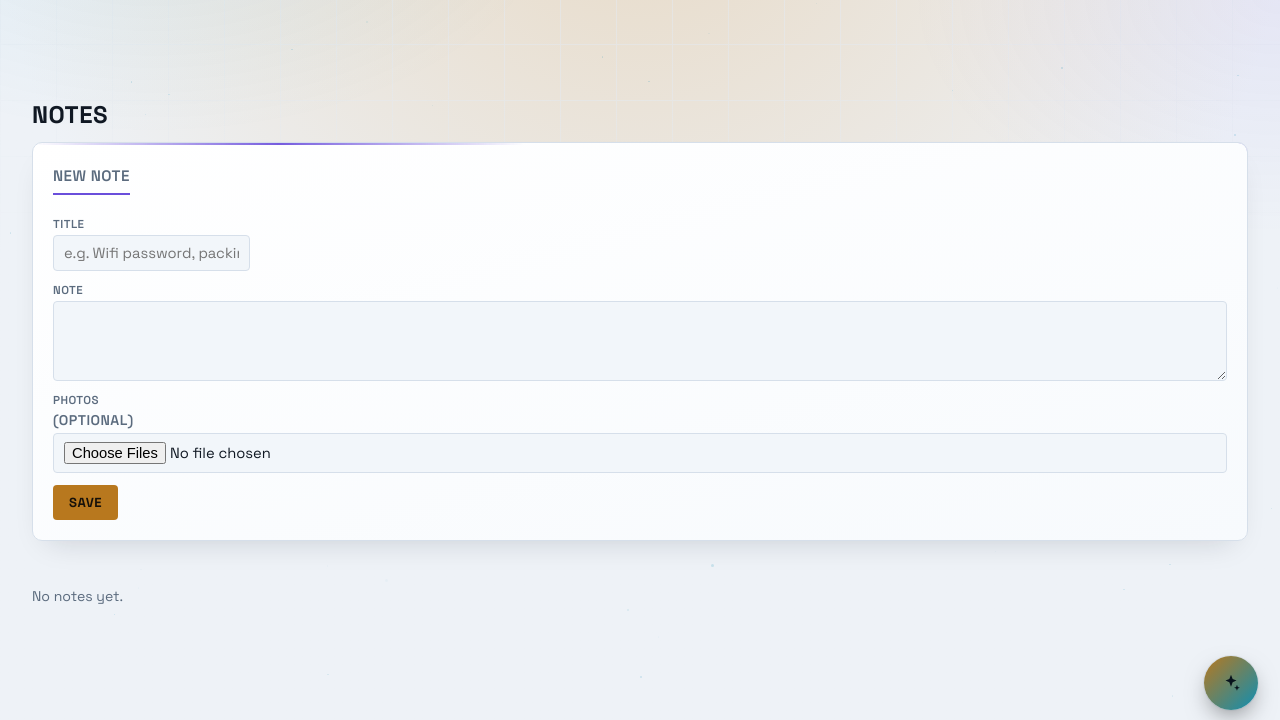
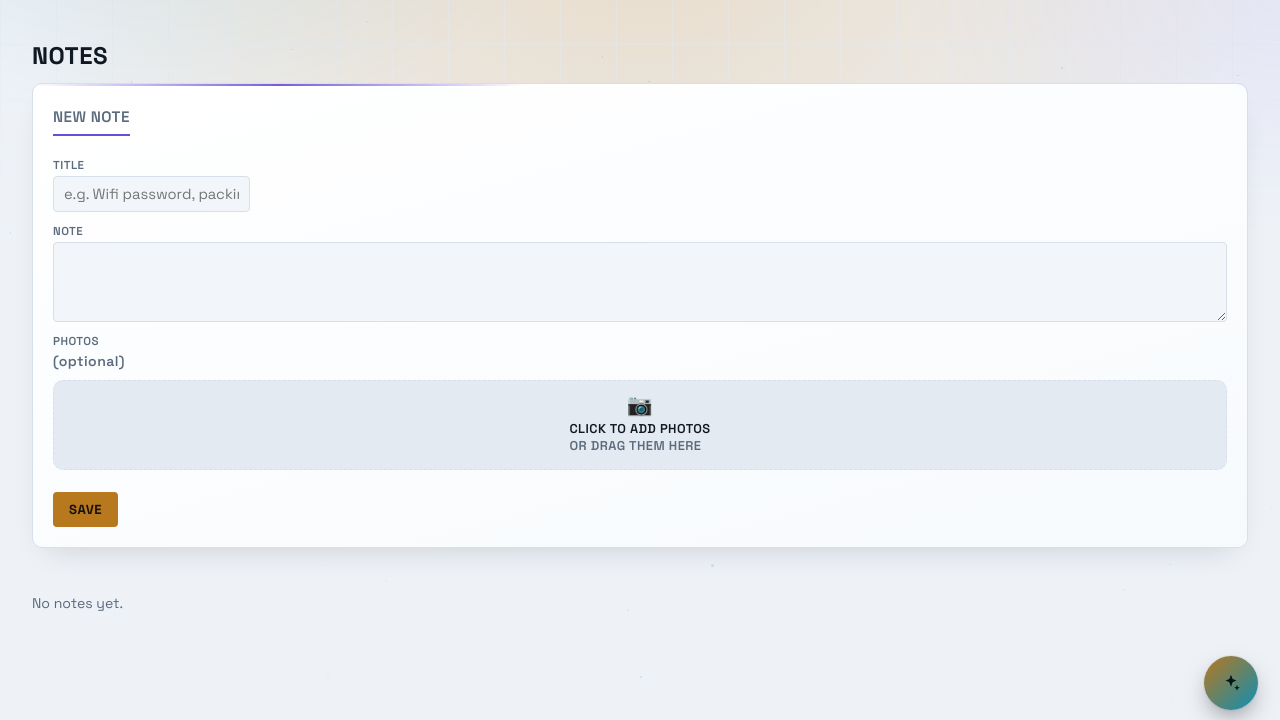
Before and after one commit to zementaye/lifehub, a Flask app: page /notes in a window 1280 px wide. Shown: the part 68-788 px from the top of the page. Run offline with Flask 3, Linux system fonts and the light colour scheme; the visitor is signed in with stand-in values (Sample User, id 1); data comes from the database, SQL or seed files in the repository; data that the repository does not hold is empty; parts of the project's set-up code (start-up, migrations or seed data) failed here and were passed over; some libraries are stand-ins or nearby versions.

Commit message:
Style the note photo upload as a dropzone

```diff
--- a/static/style.css
+++ b/static/style.css
@@ -791,6 +791,11 @@ body.auth-page {
 /* Forms */
 .inline-form { display: flex; flex-wrap: wrap; gap: 12px; align-items: end; margin-top: 8px; }
 .inline-form label {
+  display: flex; flex-direction: column; gap: 4px;
+  font-size: 0.72rem; color: var(--muted); font-weight: 600;
+  text-transform: uppercase; letter-spacing: 0.04em;
+}
+.inline-form-field {
   display: flex; flex-direction: column; gap: 4px;
   font-size: 0.72rem; color: var(--muted); font-weight: 600;
   text-transform: uppercase; letter-spacing: 0.04em;
@@ -1503,6 +1508,111 @@ body.vault-blur-off .doc-thumb-wrap::after { content: none; }
   flex-wrap: wrap;
 }
 
+/* Styled file picker (used for note photo uploads) — hides the native
+   input/button entirely and replaces it with a dashed dropzone + preview
+   chips, since the raw "Choose Files" control looks out of place. */
+.photo-picker {
+  margin-top: 6px;
+}
+.photo-picker-input {
+  position: absolute;
+  width: 1px;
+  height: 1px;
+  padding: 0;
+  margin: -1px;
+  overflow: hidden;
+  clip: rect(0,0,0,0);
+  white-space: nowrap;
+  border: 0;
+}
+.photo-picker-drop {
+  display: flex;
+  align-items: center;
+  gap: 10px;
+  padding: 14px 16px;
+  border: 1.5px dashed var(--border);
+  border-radius: 10px;
+  background: var(--border-soft);
+  cursor: pointer;
+  transition: border-color 0.15s ease, background 0.15s ease;
+}
+.photo-picker-drop:hover {
+  border-color: var(--violet);
+}
+.photo-picker-drop.drag-active,
+.photo-picker-drop:focus-within {
+  border-color: var(--violet);
+  background: color-mix(in srgb, var(--violet) 10%, var(--border-soft));
+}
+.photo-picker-drop.has-files {
+  padding: 10px 16px;
+}
+.photo-picker-icon {
+  font-size: 1.3rem;
+  line-height: 1;
+  flex: 0 0 auto;
+}
+.photo-picker-text {
+  font-size: 0.8rem;
+  color: var(--muted);
+  line-height: 1.4;
+}
+.photo-picker-text strong {
+  color: var(--ink);
+  font-weight: 600;
+}
+.photo-picker-list {
+  display: flex;
+  flex-wrap: wrap;
+  gap: 8px;
+  margin-top: 10px;
+}
+.photo-picker-chip {
+  display: flex;
+  align-items: center;
+  gap: 6px;
+  max-width: 180px;
+  padding: 4px 8px 4px 4px;
+  border: 1px solid var(--border);
+  border-radius: 20px;
+  background: var(--surface);
+  font-size: 0.75rem;
+}
+.photo-picker-chip img {
+  width: 24px;
+  height: 24px;
+  border-radius: 50%;
+  object-fit: cover;
+  flex: 0 0 auto;
+}
+.photo-picker-chip-name {
+  overflow: hidden;
+  text-overflow: ellipsis;
+  white-space: nowrap;
+  color: var(--muted);
+}
+.photo-picker-chip-remove {
+  flex: 0 0 auto;
+  width: 16px;
+  height: 16px;
+  min-width: 0;
+  padding: 0;
+  display: flex;
+  align-items: center;
+  justify-content: center;
+  border-radius: 50%;
+  border: none;
+  background: var(--border);
+  color: inherit;
+  font-size: 0.6rem;
+  line-height: 1;
+  cursor: pointer;
+}
+.photo-picker-chip-remove:hover {
+  background: var(--violet);
+  color: #fff;
+}
+
 /* Bulk-select toolbar (Notes, and reusable wherever else it's needed) */
 .list-toolbar {
   display: flex;
--- a/templates/notes.html
+++ b/templates/notes.html
@@ -10,9 +10,16 @@
     <label style="flex:1 1 100%;">Note
       <textarea name="body" rows="3" style="width:100%; resize:vertical;"></textarea>
     </label>
-    <label style="flex:1 1 100%;">Photos <span class="muted">(optional)</span>
-      <input type="file" name="images" accept="image/png,image/jpeg,image/webp,image/heic" multiple>
-    </label>
+    <div class="inline-form-field" style="flex:1 1 100%;">Photos <span class="muted" style="text-transform:none;">(optional)</span>
+      <div class="photo-picker" data-photo-picker>
+        <input type="file" name="images" accept="image/png,image/jpeg,image/webp,image/heic" multiple id="new-note-photos" class="photo-picker-input">
+        <label for="new-note-photos" class="photo-picker-drop">
+          <span class="photo-picker-icon">📷</span>
+          <span class="photo-picker-text"><strong>Click to add photos</strong><br>or drag them here</span>
+        </label>
+        <div class="photo-picker-list"></div>
+      </div>
+    </div>
     <button type="submit">Save</button>
   </form>
 </div>
@@ -75,9 +82,16 @@
         <button type="submit">Save</button>
       </form>
       <form method="post" action="{{ url_for('add_note_images', note_id=n.id) }}" enctype="multipart/form-data" class="inline-form note-photo-form" style="display:none; margin-top:10px;">
-        <label style="flex:1 1 100%;">Photos
-          <input type="file" name="images" accept="image/png,image/jpeg,image/webp,image/heic" multiple required>
-        </label>
+        <div class="inline-form-field" style="flex:1 1 100%;">Photos
+          <div class="photo-picker" data-photo-picker>
+            <input type="file" name="images" accept="image/png,image/jpeg,image/webp,image/heic" multiple required id="note-photos-{{ n.id }}" class="photo-picker-input">
+            <label for="note-photos-{{ n.id }}" class="photo-picker-drop">
+              <span class="photo-picker-icon">📷</span>
+              <span class="photo-picker-text"><strong>Click to add photos</strong><br>or drag them here</span>
+            </label>
+            <div class="photo-picker-list"></div>
+          </div>
+        </div>
         <button type="submit">Upload</button>
       </form>
     </div>
@@ -89,6 +103,80 @@
 
 {% block scripts %}
 <script nonce="{{ csp_nonce() }}">
+// Turns a plain <input type="file"> into a styled dropzone with filename/
+// thumbnail chips, so people aren't stuck looking at the ugly native
+// "Choose Files" button. Purely a front-end presentation layer — the real
+// <input> still holds the files and still submits normally; we just keep
+// it in sync via DataTransfer when someone removes a chip.
+function initPhotoPicker(root) {
+  const input = root.querySelector('.photo-picker-input');
+  const drop = root.querySelector('.photo-picker-drop');
+  const list = root.querySelector('.photo-picker-list');
+  if (!input || !drop || !list) return;
+
+  function render() {
+    list.innerHTML = '';
+    Array.from(input.files).forEach((file, i) => {
+      const chip = document.createElement('div');
+      chip.className = 'photo-picker-chip';
+
+      if (file.type.startsWith('image/')) {
+        const img = document.createElement('img');
+        img.src = URL.createObjectURL(file);
+        img.onload = () => URL.revokeObjectURL(img.src);
+        chip.appendChild(img);
+      }
+
+      const name = document.createElement('span');
+      name.className = 'photo-picker-chip-name';
+      name.textContent = file.name;
+      chip.appendChild(name);
+
+      const remove = document.createElement('button');
+      remove.type = 'button';
+      remove.className = 'photo-picker-chip-remove';
+      remove.title = 'Remove';
+      remove.textContent = '✕';
+      remove.addEventListener('click', () => {
+        const dt = new DataTransfer();
+        Array.from(input.files).forEach((f, j) => { if (j !== i) dt.items.add(f); });
+        input.files = dt.files;
+        render();
+      });
+      chip.appendChild(remove);
+
+      list.appendChild(chip);
+    });
+    drop.classList.toggle('has-files', input.files.length > 0);
+  }
+
+  input.addEventListener('change', render);
+
+  ['dragenter', 'dragover'].forEach(evt => {
+    drop.addEventListener(evt, (e) => {
+      e.preventDefault();
+      drop.classList.add('drag-active');
+    });
+  });
+  ['dragleave', 'dragend', 'drop'].forEach(evt => {
+    drop.addEventListener(evt, (e) => {
+      e.preventDefault();
+      drop.classList.remove('drag-active');
+    });
+  });
+  drop.addEventListener('drop', (e) => {
+    const dropped = e.dataTransfer && e.dataTransfer.files;
+    if (!dropped || !dropped.length) return;
+    const dt = new DataTransfer();
+    Array.from(input.files).forEach(f => dt.items.add(f));
+    Array.from(dropped).forEach(f => dt.items.add(f));
+    input.files = dt.files;
+    render();
+  });
+}
+
+document.querySelectorAll('[data-photo-picker]').forEach(initPhotoPicker);
+
 document.querySelectorAll('.note-card').forEach(card => {
   const editToggle = card.querySelector('.note-edit-toggle');
   const editForm = card.querySelector('.note-edit-form');
```
